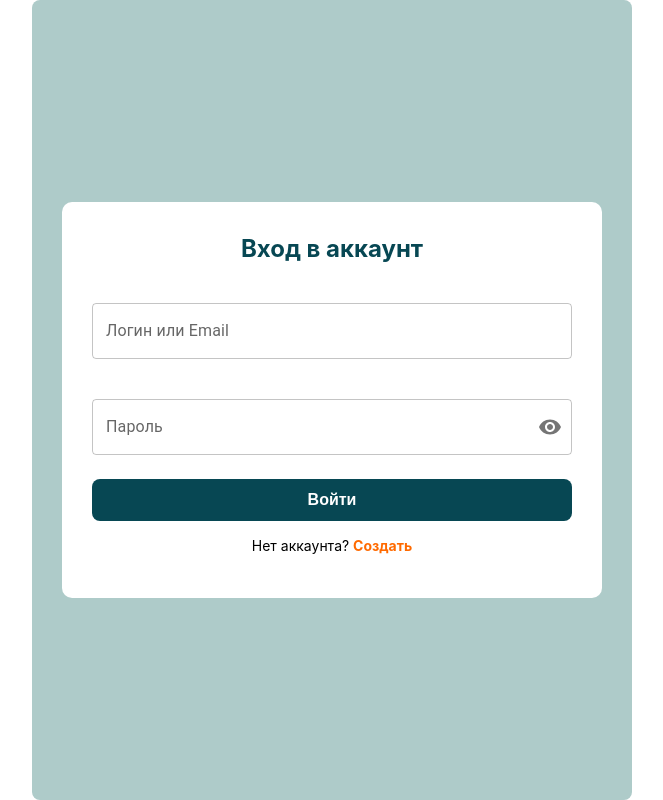
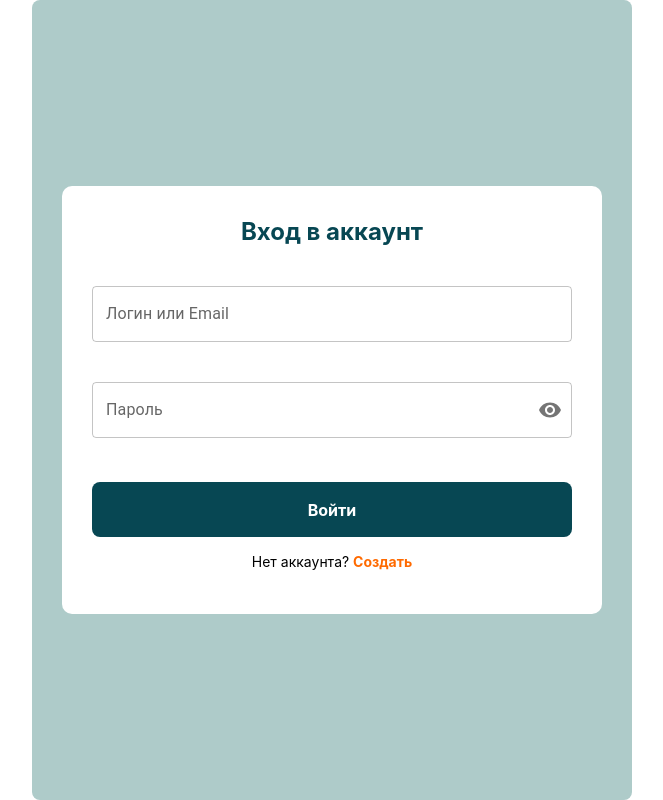
Before and after one commit to JenevyBatya/TuneTalk, a React (Create React App) app: page /Login in a window 1280 px wide. Shown: the whole page, without its empty margins (308-971 px from the left). Built offline with nearby package versions, Linux system fonts and the light colour scheme.

Commit message:
fixed: login routing

```diff
--- a/src/pages/LoginPage.js
+++ b/src/pages/LoginPage.js
@@ -10,6 +10,7 @@ import {
 } from "../styles/LoginPageStyles";
 import { FormControl, IconButton, InputAdornment, InputLabel, OutlinedInput } from "@mui/material";
 import { Visibility, VisibilityOff } from "@mui/icons-material";
+import {Link} from "react-router-dom";
 
 export const LoginPage = () => {
     const [identifier, setIdentifier] = useState("");
@@ -80,7 +81,7 @@ export const LoginPage = () => {
                         />
                     </FormControl>
                     {loginError && <ErrorText>{loginError}</ErrorText>}
-                    <StyledButton type="submit">Войти</StyledButton>
+                    <StyledButton type="submit" as={Link} to="/Library"м>Войти</StyledButton>
                 </Form>
                 <LoginLink>Нет аккаунта? <a href="/Registration">Создать</a></LoginLink>
             </FormContainer>
--- a/src/styles/LoginPageStyles.js
+++ b/src/styles/LoginPageStyles.js
@@ -45,11 +45,16 @@ export const StyledButton = styled.button`
     background-color: #074753;
     color: white;
     font-size: 16px;
-    padding: 12px;
+    //padding: 12px;
     border: none;
     border-radius: 8px;
     font-weight: bold;
     cursor: pointer;
+    height: 55px;
+    margin-top: 20px;
+    text-decoration: none;
+    text-align: center;
+    align-content: center;
 
     &:hover {
         background-color: #05333b;
```
